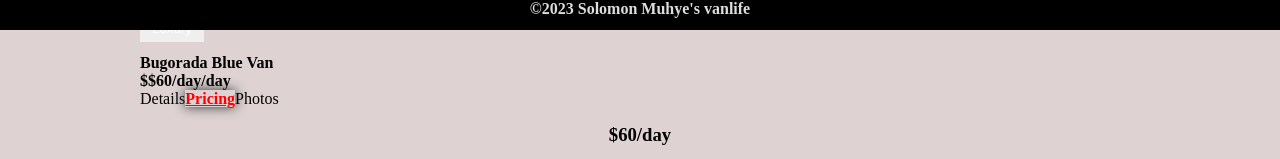
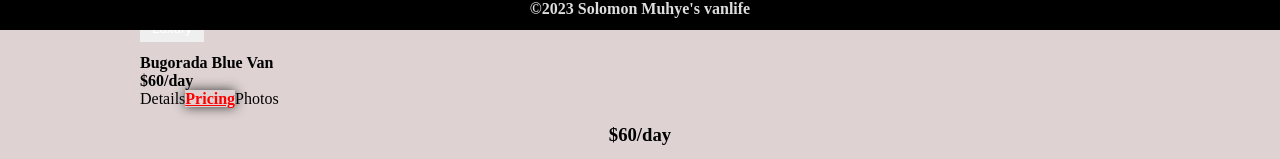
Before and after one commit to SolomonMuhyeY/vanlife, a React (Vite) app: page /host/vans/1/pricing in a window 1280 px wide. Shown: the part 770-929 px from the top of the page. Built offline with nearby package versions, Linux system fonts and the light colour scheme.

Commit message:
changing the layout

```diff
--- a/src/pages/host/HostVansDetail.jsx
+++ b/src/pages/host/HostVansDetail.jsx
@@ -38,7 +38,7 @@ function HostVansDetail() {
               <p className='mt-2 text-lg font-semibold'>
                 <b>{van.name}</b>
               </p>
-              <b className='text-xl text-green-600'>${van.price}/day</b>
+              <b className='text-xl text-green-600'>{van.price}</b>
             </div>
           </div>
           <nav className='mt-4 flex space-x-4'>
```
